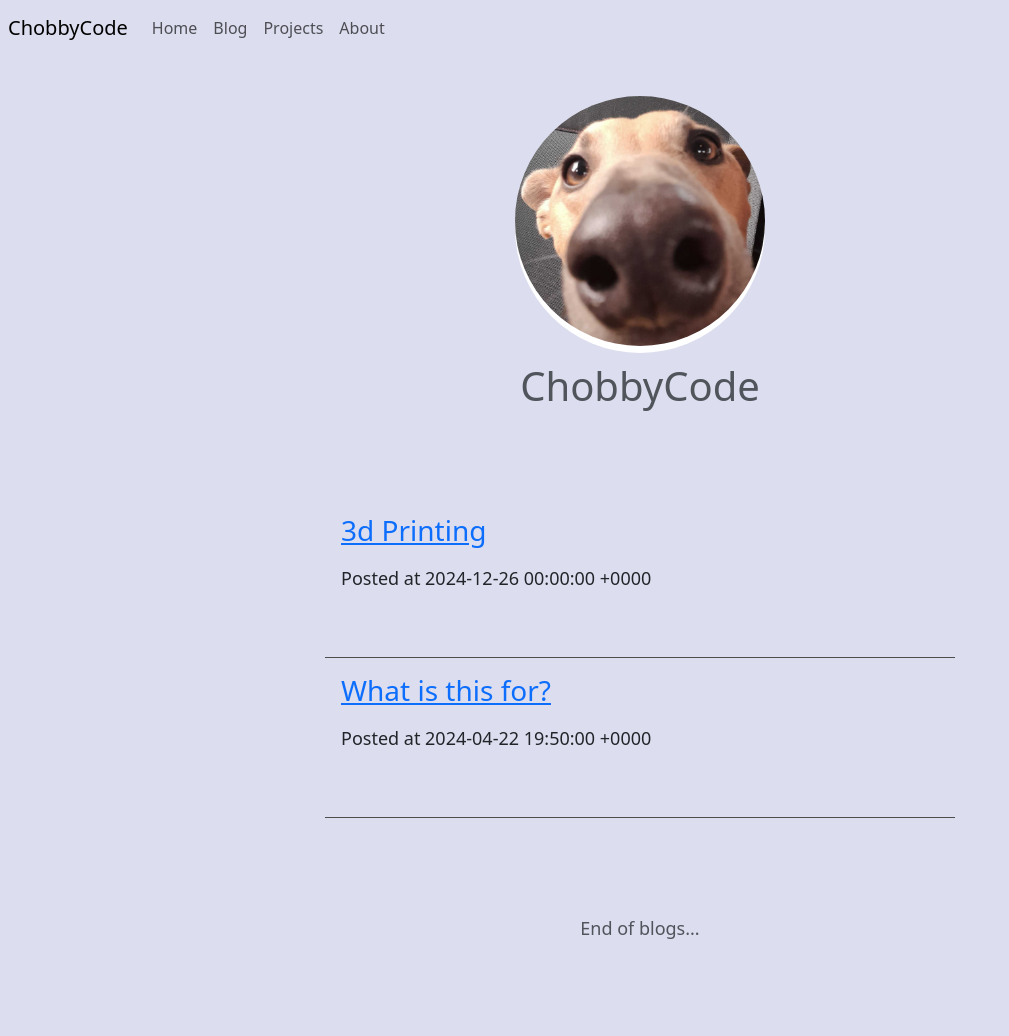
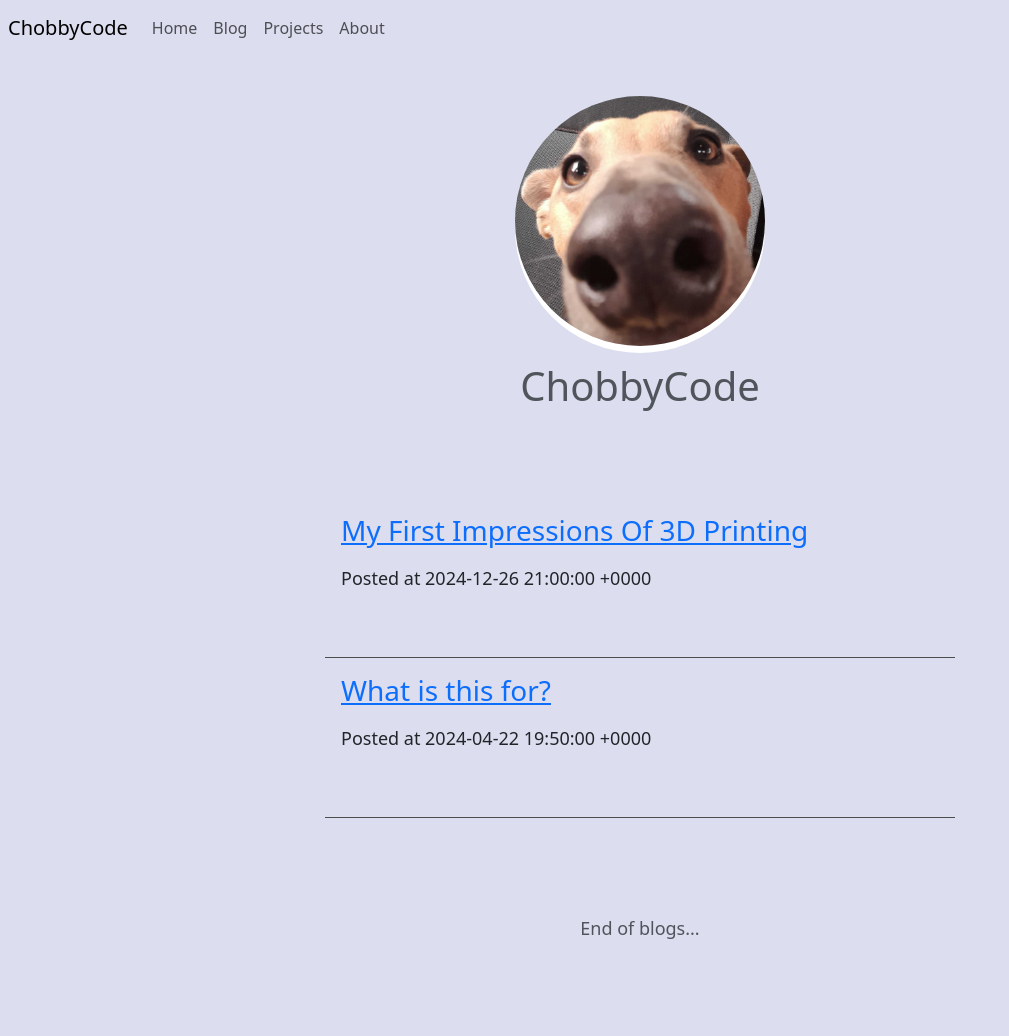
Before and after one commit to ChobbyCode/ChobbyCode.github.io, a Jekyll site: the page built from blog.html, in a window 1280 px wide. Shown: the whole page, without its empty margins (0-1009 px from the left). Built offline with Jekyll 4.4.1, drawn with Linux system fonts in a browser that asks for light colours.

Commit message:
Update 2024-12-26-3d-printing.md

```diff
--- a/_posts/2024-12-26-3d-printing.md
+++ b/_posts/2024-12-26-3d-printing.md
@@ -1,3 +1,10 @@
+---
+layout: post
+title: "My First Impressions Of 3D Printing"
+date: 2024-12-26 22:00 +0100
+categories: 3d-printing
+---
+
 # What the hell is 3D printing?
 
 Like many people I was bombarded with those videos of people 3d printing random tat a few years back, and for all was my first experience with 3d printing. Yesterday, I got a 3d printer, and what can I tell you, it's probably the best thing that has ever happened! Discovering 3d printing was like opening a whole new door, or even a new floor of life.
```
